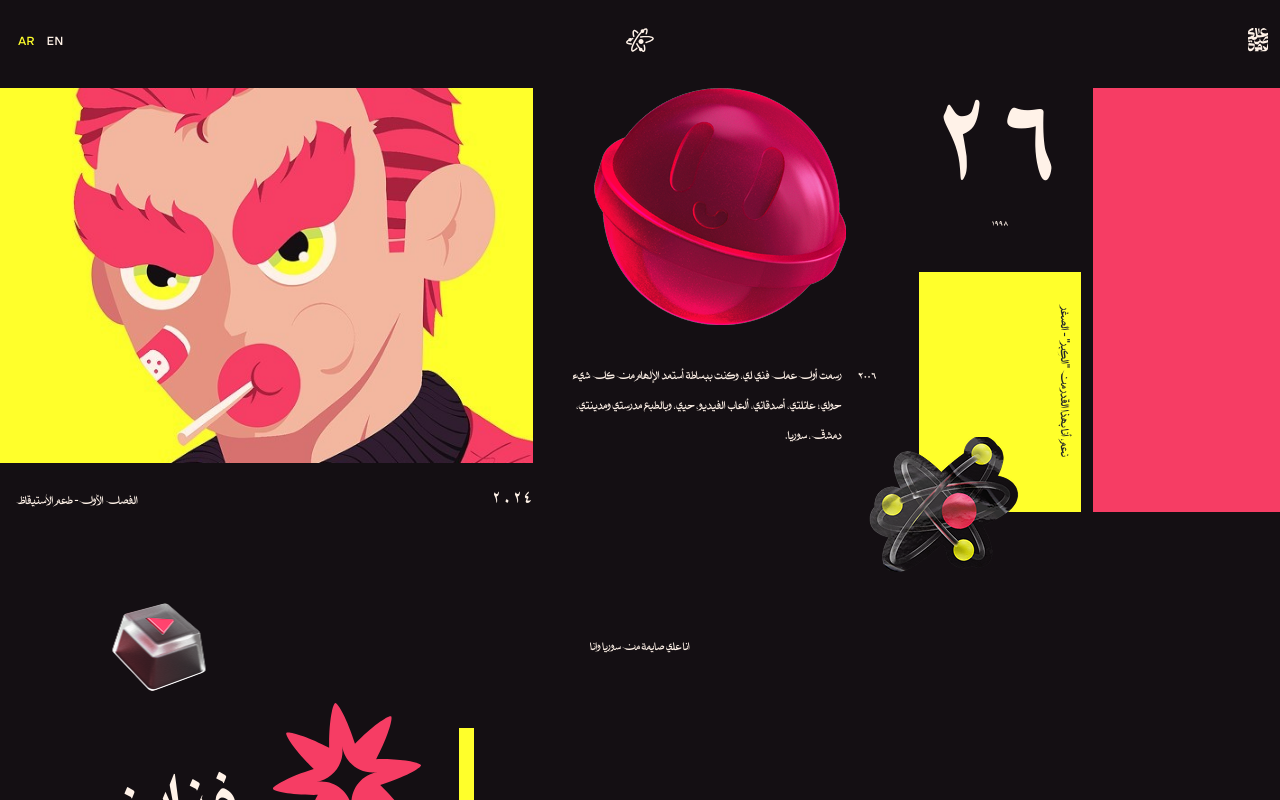
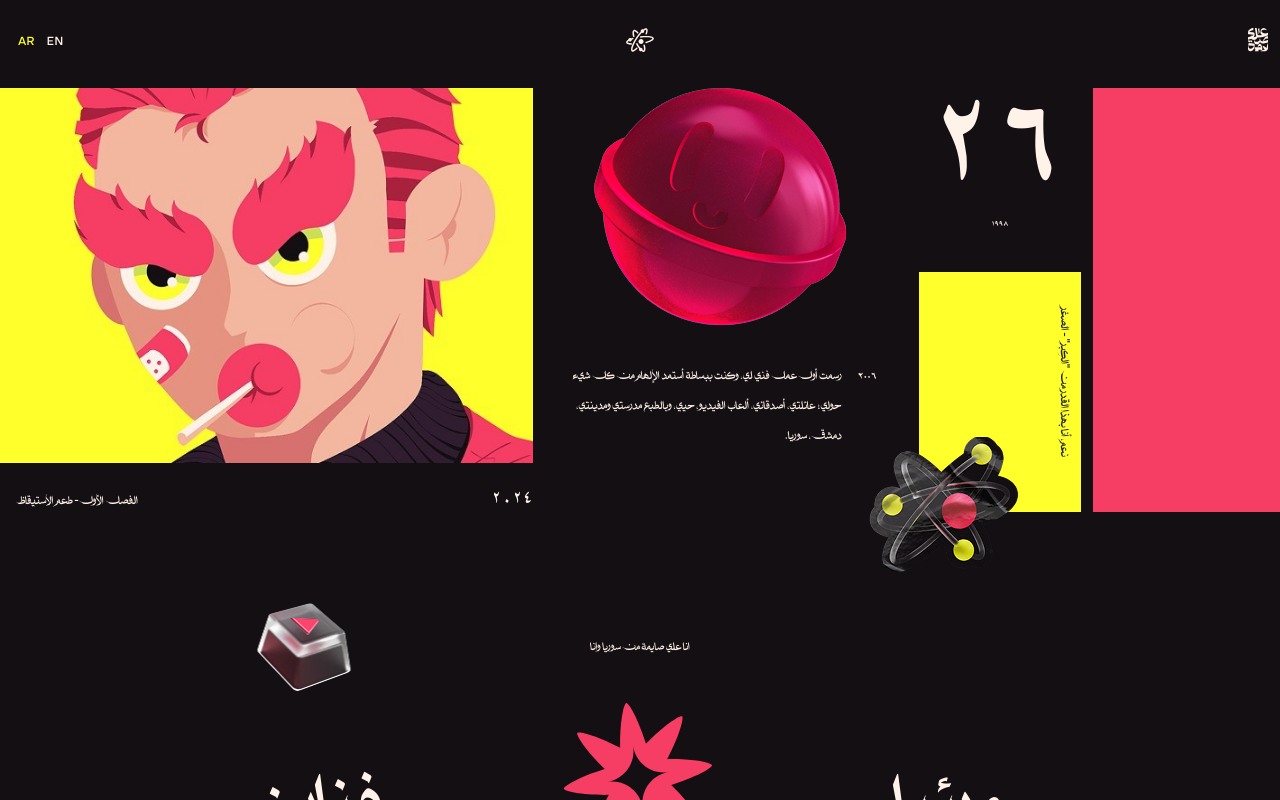
Before and after one commit to Hamza-Noah/Personal-Brand, a React (Vite) app: page / in a window 1280 px wide. Both pictures are taken after a click on the button "AR". Shown: the top 800 px of the page. Built offline with nearby package versions, Linux system fonts and the light colour scheme.

Commit message:
added a fix for arabic version in the profession

```diff
--- a/src/components/Profession/Profession.tsx
+++ b/src/components/Profession/Profession.tsx
@@ -18,11 +18,14 @@ const Profession = () => {
           {t("profession.info")}
         </p>
         <div
-          className="d-flex flex-wrap
-         align-items-center"
+          className={`${
+            currentLang == "ar" ? "justify-content-evenly row-reverse" : ""
+          } d-flex flex-wrap
+         align-items-center`}
         >
           <div className={`${styles.job}  ${styles.play} position-relative`}>
-            <p>{t("profession.visual")}</p>
+            {currentLang == "en" && <p>{t("profession.visual")}</p>}
+            {currentLang == "ar" && <p>{t("profession.visual")}</p>}
             <img
               src={playButton}
               alt=""
@@ -35,7 +38,12 @@ const Profession = () => {
           <div className={styles.job}>
             <p>
               {" "}
-              <Typewriter text={t("profession.artist")} />
+              {currentLang == "en" && (
+                <Typewriter text={t("profession.artist")} />
+              )}
+              {currentLang == "ar" && (
+                <Typewriter text={t("profession.artist")} />
+              )}
             </p>
           </div>
         </div>
```
